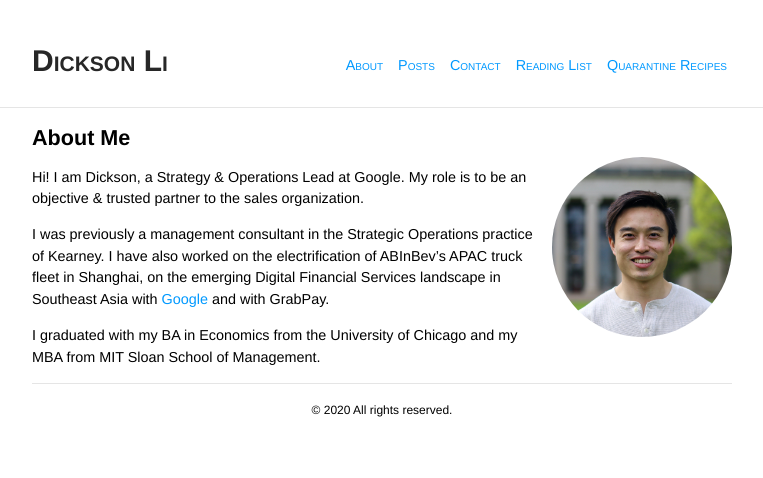
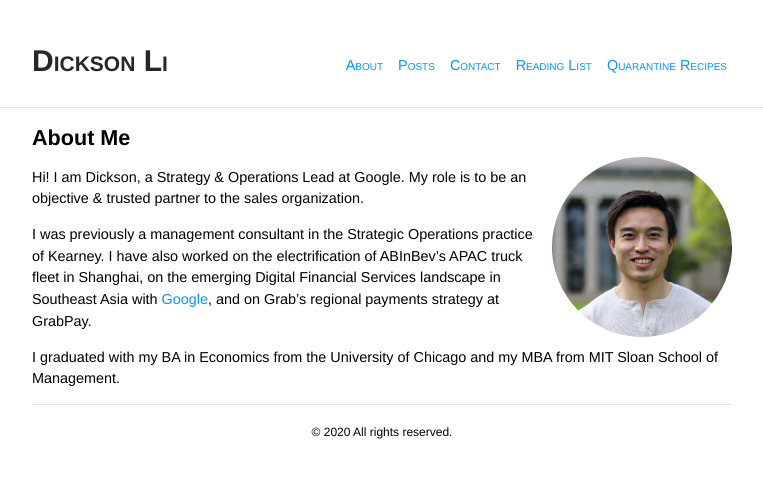
Before and after one commit to nicksolid/nicksolid.github.io, a Jekyll site: the page built from index.md, in a window 1280 px wide. Shown: the top 478 px of the page, without its empty margins (258-1021 px from the left). Built offline with Jekyll 4.4.1, drawn with Linux system fonts in a browser that asks for light colours; some web fonts are replaced.

Commit message:
Update index.md

```diff
--- a/index.md
+++ b/index.md
@@ -9,6 +9,6 @@ title: "Dickson Li"
 
 Hi! I am Dickson, a Strategy & Operations Lead at Google. My role is to be an objective & trusted partner to the sales organization.
 
-I was previously a management consultant in the Strategic Operations practice of Kearney. I have also worked on the electrification of ABInBev's APAC truck fleet in Shanghai, on the emerging Digital Financial Services landscape in Southeast Asia with [Google](http://think.storage.googleapis.com/docs/future-of-southeast-asia-digital-financial-services.pdf) and with GrabPay.
+I was previously a management consultant in the Strategic Operations practice of Kearney. I have also worked on the electrification of ABInBev's APAC truck fleet in Shanghai, on the emerging Digital Financial Services landscape in Southeast Asia with [Google](http://think.storage.googleapis.com/docs/future-of-southeast-asia-digital-financial-services.pdf), and on Grab's regional payments strategy at GrabPay.
 
 I graduated with my BA in Economics from the University of Chicago and my MBA from MIT Sloan School of Management.
```
